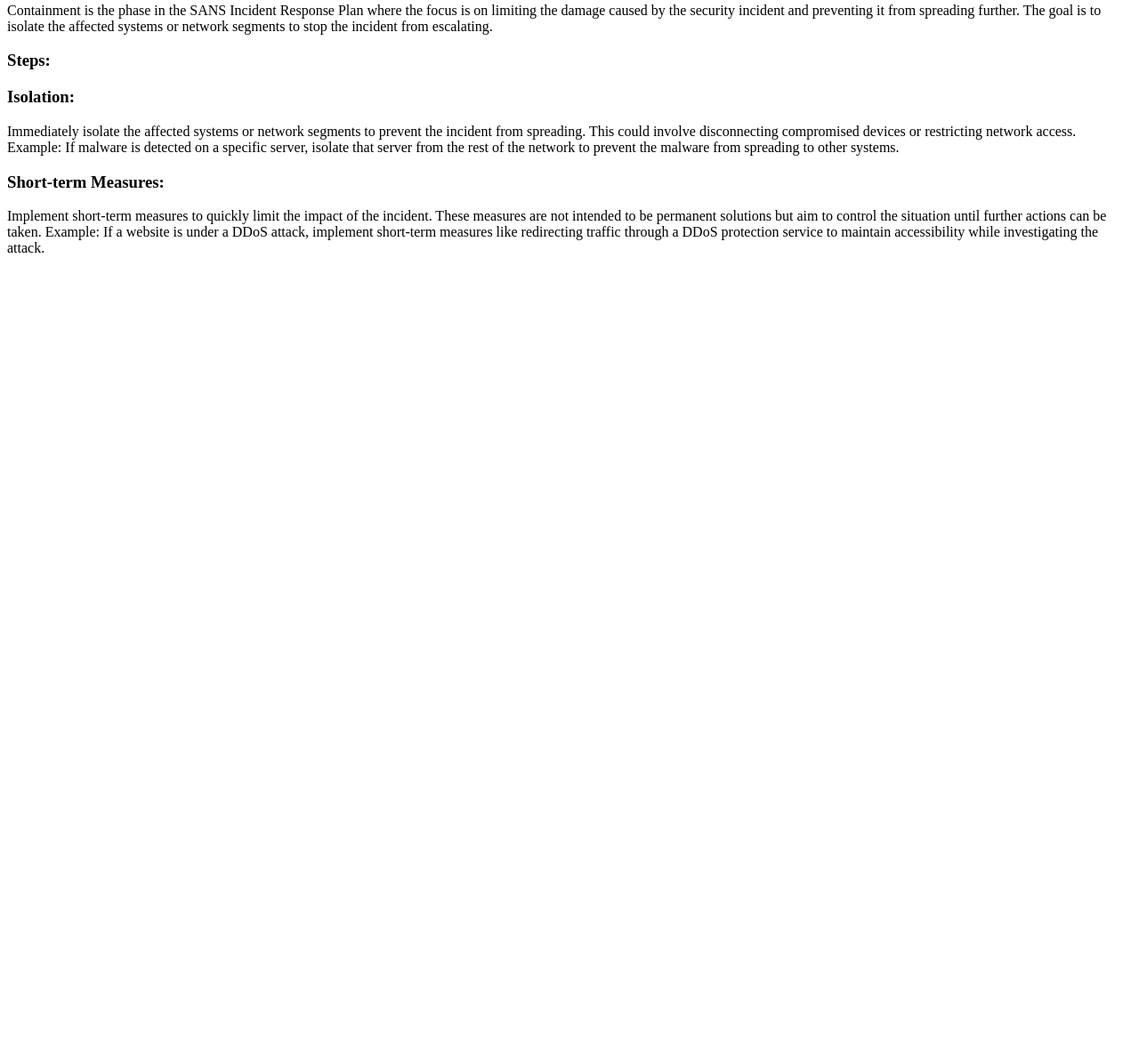
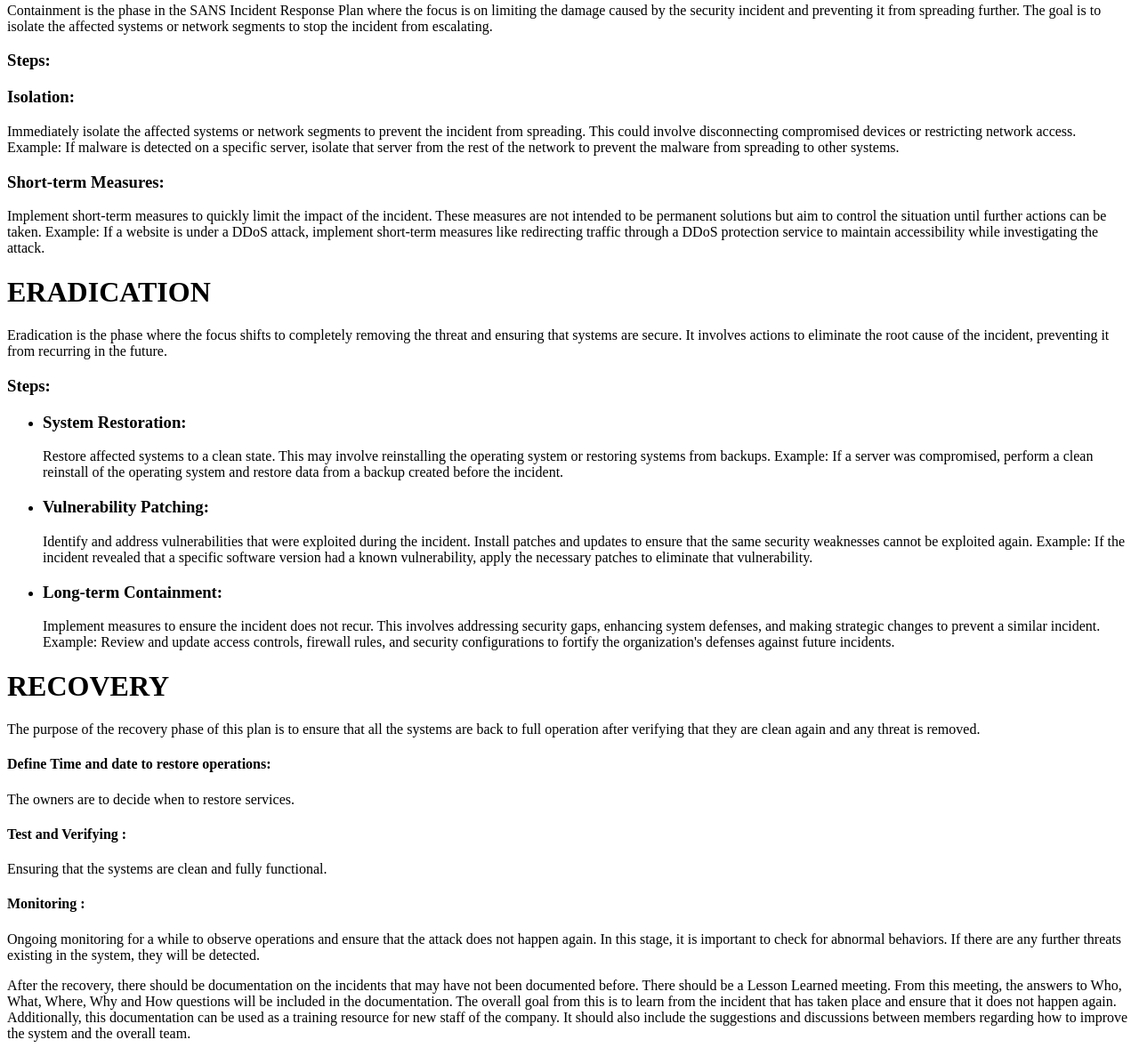
Before and after one commit to saadman2001rahman/incident_response_sans, a plain HTML site: page index.html in a window 1280 px wide. Shown: the part 3733-4920 px from the top of the page at 89% size. Before the commit the page ends 4037 px from the top, so only its background shows below. Drawn offline with Linux system fonts and the light colour scheme.

Commit message:
recovery and eradication no style

```diff
--- a/index.html
+++ b/index.html
@@ -273,8 +273,50 @@
             Example: If a website is under a DDoS attack, implement short-term measures like redirecting traffic through a DDoS protection service to maintain accessibility while investigating the attack.</p>
         </contain>
         <erad>
+            <h1>ERADICATION</h1>
+            <p>Eradication is the phase where the focus shifts to completely removing the threat and ensuring that systems are secure. It involves actions to eliminate the root cause of the incident, preventing it from recurring in the future.</p>
 
+            <h3>Steps:</h3>
+
+            <ul>
+                <li>
+                    <h3>System Restoration:</h3>
+                    <p>Restore affected systems to a clean state. This may involve reinstalling the operating system or restoring systems from backups.
+                    Example: If a server was compromised, perform a clean reinstall of the operating system and restore data from a backup created before the incident.</p>
+                </li>
+
+                <li>
+                    <h3>Vulnerability Patching:</h3>
+                    <p>Identify and address vulnerabilities that were exploited during the incident. Install patches and updates to ensure that the same security weaknesses cannot be exploited again.
+                    Example: If the incident revealed that a specific software version had a known vulnerability, apply the necessary patches to eliminate that vulnerability.</p>
+                </li>
+                <li>
+                    <h3>Long-term Containment:</h3>
+                    <p>Implement measures to ensure the incident does not recur. This involves addressing security gaps, enhancing system defenses, and making strategic changes to prevent a similar incident.
+                    Example: Review and update access controls, firewall rules, and security configurations to fortify the organization's defenses against future incidents.</p>
+                </li>
+            </ul>
         </erad>
+        <recover>
+            <h1>RECOVERY</h1>
+
+            <p>The purpose of the recovery phase of this plan is to ensure that all the systems are back to full operation after verifying that they are clean again and any threat is removed.</p>
+
+            <h4>Define Time and date to restore operations:</h4>
+
+            <p>The owners are to decide when to restore services. </p>
+
+            <h4>Test and Verifying :</h4>
+
+            <p>Ensuring that the systems are clean and fully functional. </p>
+
+            <h4>Monitoring :</h4>
+
+            <p>Ongoing monitoring for a while to observe operations and ensure that the attack does not happen again. In this stage, it is important to check for abnormal behaviors. If there are any further threats existing in the system, they will be detected. </p>
+
+
+            <p>After the recovery, there should be documentation on the incidents that may have not been documented before. There should be a Lesson Learned meeting. From this meeting, the answers to Who, What, Where, Why and How questions will be included in the documentation. The overall goal from this is to learn from the incident that has taken place and ensure that it does not happen again. Additionally, this documentation can be used as a training resource for new staff of the company. It should also include the suggestions and discussions between members regarding how to improve the system and the overall team.</p>
+        </recover>
         <checklist_panel>
 
         </checklist_panel>
```
